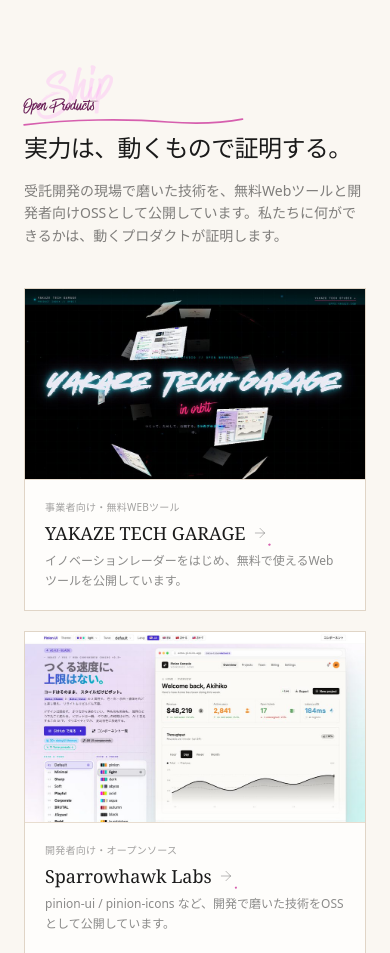
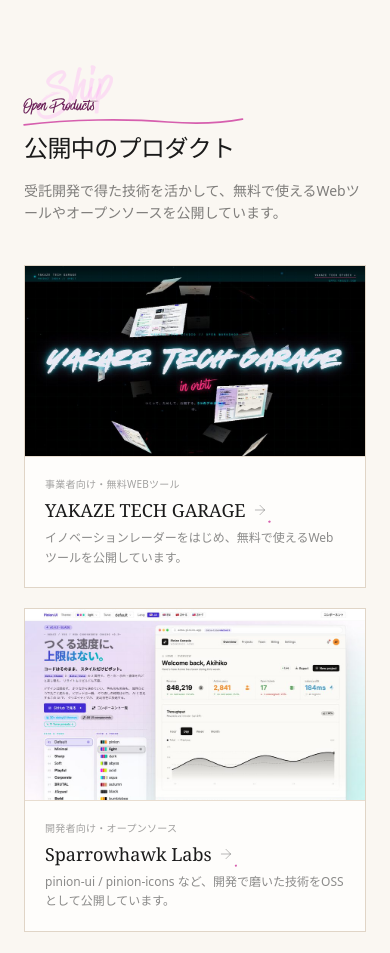
Before and after one commit to tatun55/yakaze-tech-studio-lp-v7, a website built with Vite: page index.html in a window 390 px wide. Shown: the part 4600-5553 px from the top of the page. Built offline with nearby package versions, Linux system fonts and the light colour scheme; a script that the page names is missing; files whose address does not match are found by name.

Commit message:
Open Products のコピーをさり気ない普通の紹介文に変更
見出し: 公開中のプロダクト / 説明文を事実ベースの1文に簡素化

```diff
--- a/index.html
+++ b/index.html
@@ -384,8 +384,8 @@
                 <path d="M3 14 C 70 6, 150 5, 208 10 C 248 13, 288 11, 315 6" />
               </svg>
             </span>
-            <h2 class="font-serif text-2xl md:text-3xl font-medium mt-3 mb-4 tracking-tight">実力は、動くもので証明する。</h2>
-            <p class="text-sm text-base/55 leading-relaxed">受託開発の現場で磨いた技術を、無料Webツールと開発者向けOSSとして公開しています。私たちに何ができるかは、動くプロダクトが証明します。</p>
+            <h2 class="font-serif text-2xl md:text-3xl font-medium mt-3 mb-4 tracking-tight">公開中のプロダクト</h2>
+            <p class="text-sm text-base/55 leading-relaxed">受託開発で得た技術を活かして、無料で使えるWebツールやオープンソースを公開しています。</p>
           </div>
 
           <!-- Right - Stacked Cards -->
```
